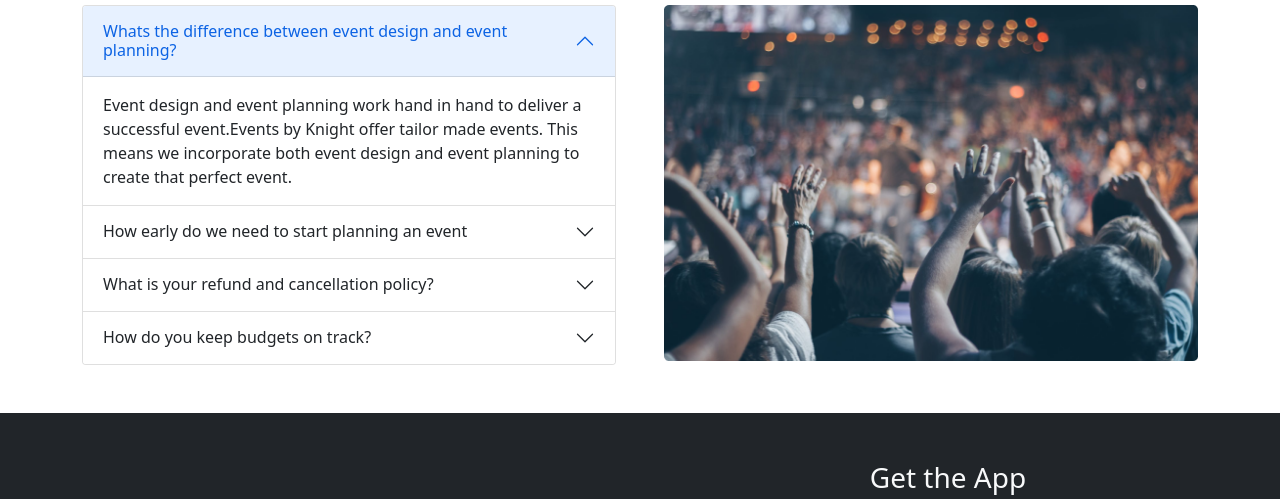
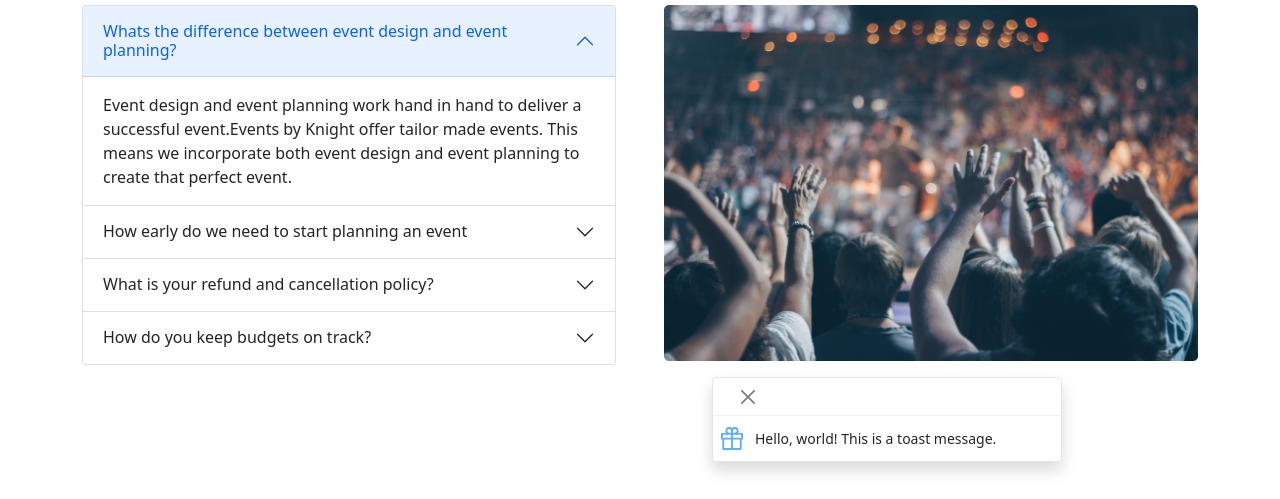
Before and after one commit to Mostafizur10681/convention-center, a plain HTML site: page index.html in a window 1280 px wide. Shown: the part 1316-1815 px from the top of the page. Drawn offline with nearby package versions, Linux system fonts and the light colour scheme.

Commit message:
commit added

```diff
--- a/index.html
+++ b/index.html
@@ -116,9 +116,11 @@
 
     <!-- Main start -->
     <main>
+
         <!-- Our Package start -->
         <section class="container pt-5 mb-5">
             <h2 class="text-center mb-5 heading-custom-font">Our Package</h2>
+
             <div class="row row-cols-1 row-cols-md-3 row-cols-lg-4 g-4">
                 <!-- Business Fair -->
                 <div class="col">
@@ -173,7 +175,9 @@
                             </ol>
                         </div>
                         <div class="ms-3 ">
-                            <button type="button" class="btn btn-primary fw-bold px-5 rounded-pill">Choose Plan</button>
+                            <button type="button" class="btn btn-primary fw-bold px-5 rounded-pill">Choose
+                                Plan</button>
+
                         </div>
                     </div>
                 </div>
@@ -301,6 +305,7 @@
                     </div>
                 </div>
                 <!-- Corporate Event -->
+
                 <div class="col">
                     <div class="card border-0 h-100">
                         <div class="card-body">
@@ -355,6 +360,7 @@
                         <div class="ms-3 ">
                             <button type="button" class="btn btn-primary fw-bold px-5 rounded-pill">Choose
                                 Plan</button>
+
                         </div>
                     </div>
                 </div>
@@ -439,7 +445,20 @@
                 </div>
                 <div class="col">
                     <img class="img-fluid" src="images/people.png" alt="">
+                    <div class="toast show ms-5 mt-3 end-0" role="alert" aria-live="assertive" aria-atomic="true">
+                        <div class="toast-header">
+                            <button type="button text-end" class="btn-close" data-bs-dismiss="toast"
+                                aria-label="Close"></button>
+                        </div>
+                        <div class="d-flex align-items-center ps-2">
+                            <img src="icons/Vector.svg" alt="">
+                            <div class="toast-body">Hello, world! This is a toast message.</div>
+                        </div>
+
+                    </div>
+
                 </div>
+
             </div>
         </section>
     </main>
@@ -469,6 +488,7 @@
     <script src="https://cdn.jsdelivr.net/npm/bootstrap@5.1.3/dist/js/bootstrap.bundle.min.js"
         integrity="sha384-ka7Sk0Gln4gmtz2MlQnikT1wXgYsOg+OMhuP+IlRH9sENBO0LRn5q+8nbTov4+1p"
         crossorigin="anonymous"></script>
+
 </body>
 
 </html>
```
